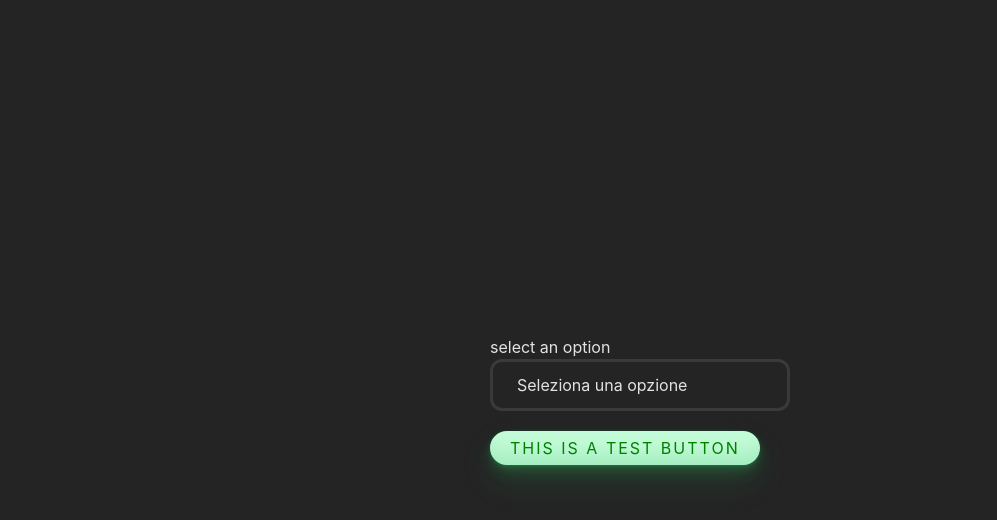
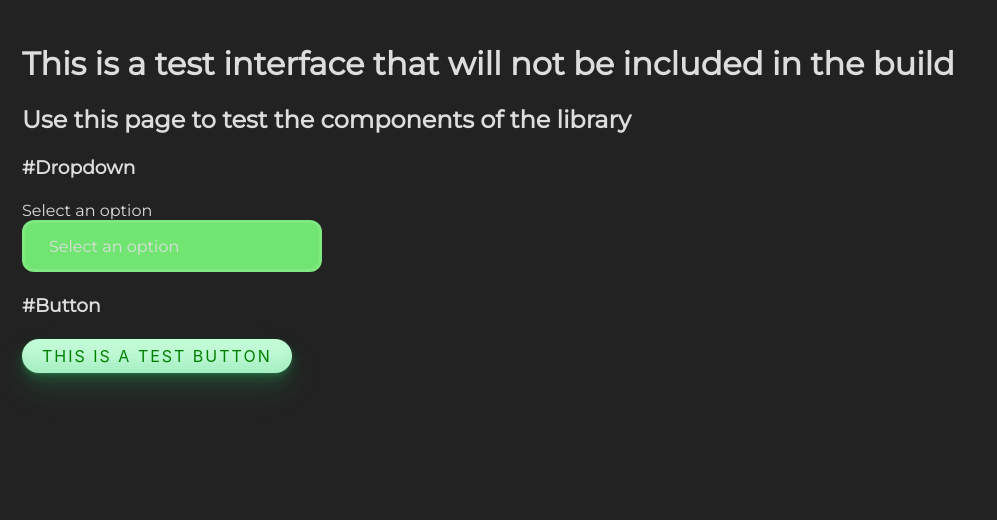
Before and after one commit to NicoloCavalli95horses/ui-lib, a Vue app: page / in a window 1280 px wide. Shown: the top 520 px of the page, without its empty margins (0-997 px from the left). Built offline with nearby package versions, Linux system fonts and the light colour scheme.

Commit message:
test lib

```diff
--- a/package.json
+++ b/package.json
@@ -1,6 +1,6 @@
 {
-  "name": "nicolo_cavalli_lib_test",
-  "version": "0.0.21",
+  "name": "nicolo_cavalli_ui_lib",
+  "version": "0.0.01",
   "type": "module",
   "files": ["dist"],
   "main": "./dist/lib.umd.cjs",
@@ -18,7 +18,7 @@
   },
   "dependencies": {
     "sass": "^1.69.5",
-    "vue": "^3.3.4"
+    "vue": "^3.3.8"
   },
   "devDependencies": {
     "@vitejs/plugin-vue": "^4.2.3",
--- a/src/App.vue
+++ b/src/App.vue
@@ -1,20 +1,44 @@
 <template>
-  <DropDown v-model="dd_id" :options="options" title="select an option" />
-  <div style="margin:20px;" />
-  <Btn>this is a test button</Btn>
+  <div class="main">
+    <h1>This is a test interface that will not be included in the build</h1>
+    <h2>Use this page to test the components of the library</h2>
+    <h3 id="dropdown">#Dropdown</h3>
+    <DropDown v-model="dd_id" :options="options" title="Select an option" style="max-width:300px" />
+    <h3 id="button">#Button</h3>
+    <Btn>this is a test button</Btn>
+  </div>
 </template>
 
 <script setup>
-import { ref } from 'vue';
-import Btn from './components/Btn.vue'
-import DropDown from './components/DropDown.vue'
+// ==============================
+// Import
+// ==============================
+import {
+  ref
+} from 'vue';
+import Btn      from './components/Btn.vue';
+import DropDown from './components/DropDown.vue';
 
+
+// ==============================
+// Consts
+// ==============================
 const dd_id = ref('');
 const options = ['a', 'b', 'c'];
 
 </script>
 
-
-<style scoped>
+<style lang="scss" scoped>
+$pad: 22px;
+.main {
+  width: calc(100% - ($pad * 2));
+  min-height: calc(100vh - ($pad * 2));
+  background-color: #222;
+  padding: $pad;
+  color: #ddd;
+  h1, h2, h3 {
+    margin: 22px 0;
+  }
+}
 
 </style>
--- a/src/components/DropDown.vue
+++ b/src/components/DropDown.vue
@@ -1,4 +1,5 @@
 <template>
+  <div class="main-dd">
     <label> {{ title }}<template v-if="is_required">*</template> </label>
     <div class="dd-wrapper" :class="[ ext_class, { 'active': modelValue, 'error' : error }]" @click="show = !show">
       <p :class="{ 'error': error }"> {{ getLabel }} </p>
@@ -18,6 +19,7 @@
         </div>
       </div>
       </template>
+    </div>
   </div>
 </template>
 
@@ -53,10 +55,10 @@ const getLabel = computed(() => {
   let label = '';
 
   if ( props.error ) {
-    label = "Campo obbligatorio";
+    label = "Mandatory field";
   } else {
     if ( !props.modelValue ) {
-      label = "Seleziona una opzione";
+      label = "Select an option";
     } else {
       label = props.display_uppercase ? props.modelValue.toUpperCase() : props.modelValue;
     }
@@ -98,6 +100,7 @@ $transition-medium: 400ms;
   border: 0.2rem solid rgba(255, 255, 255, 0.1);
   cursor: pointer;
   user-select: none;
+  background-color: rgb(113, 229, 113);
   &.active {
     border: 0.2rem solid $primary;
   }
@@ -123,6 +126,7 @@ $transition-medium: 400ms;
     box-shadow: rgba(0, 0, 0, 0.25) 0 1.4rem 2.8rem, rgba(0, 0, 0, 0.22) 0 1rem 1rem;
     -ms-overflow-style: none;  /* IE and Edge */
     scrollbar-width: none;  /* Firefox */
+    color: #eee;
     &::-webkit-scrollbar {
       display: none;
     }
@@ -133,7 +137,7 @@ $transition-medium: 400ms;
       justify-content: space-between;
       height: 52px;
       box-sizing: border-box;
-      background-color: #222;
+      background-color: #999;
       transition-duration: $transition-medium;
       &:hover {
         filter: brightness(110%);
--- /dev/null
+++ b/src/main.css
@@ -0,0 +1,10 @@
+@import url('https://fonts.googleapis.com/css?family=Montserrat&display=swap');
+
+:root {
+  font-family: 'Montserrat';
+}
+
+* {
+  margin: 0;
+  padding: 0;
+}
--- a/src/main.js
+++ b/src/main.js
@@ -1,5 +1,5 @@
 import { createApp } from 'vue'
-import './style.css'
+import './main.css'
 import App from './App.vue'
 
 createApp(App).mount('#app')
--- a/src/style.css
+++ /dev/null
@@ -1,24 +0,0 @@
-:root {
-  font-family: Inter, system-ui, Avenir, Helvetica, Arial, sans-serif;
-  line-height: 1.5;
-  font-weight: 400;
-
-  color-scheme: light dark;
-  color: rgba(255, 255, 255, 0.87);
-  background-color: #242424;
-
-  font-synthesis: none;
-  text-rendering: optimizeLegibility;
-  -webkit-font-smoothing: antialiased;
-  -moz-osx-font-smoothing: grayscale;
-  -webkit-text-size-adjust: 100%;
-}
-
-body {
-  padding: 0;
-  margin: 0;
-  width: 100%;
-  height: 100vh;
-  display: grid;
-  place-content: center;
-}
```
Also changed, not shown: src/components/Btn.vue (+8 -0 lines), src/main-lib.js (+9 -1 lines), 1 other file (tests, documents, lock files or other folders). Lines whose indentation alone changed are shown as unchanged.
